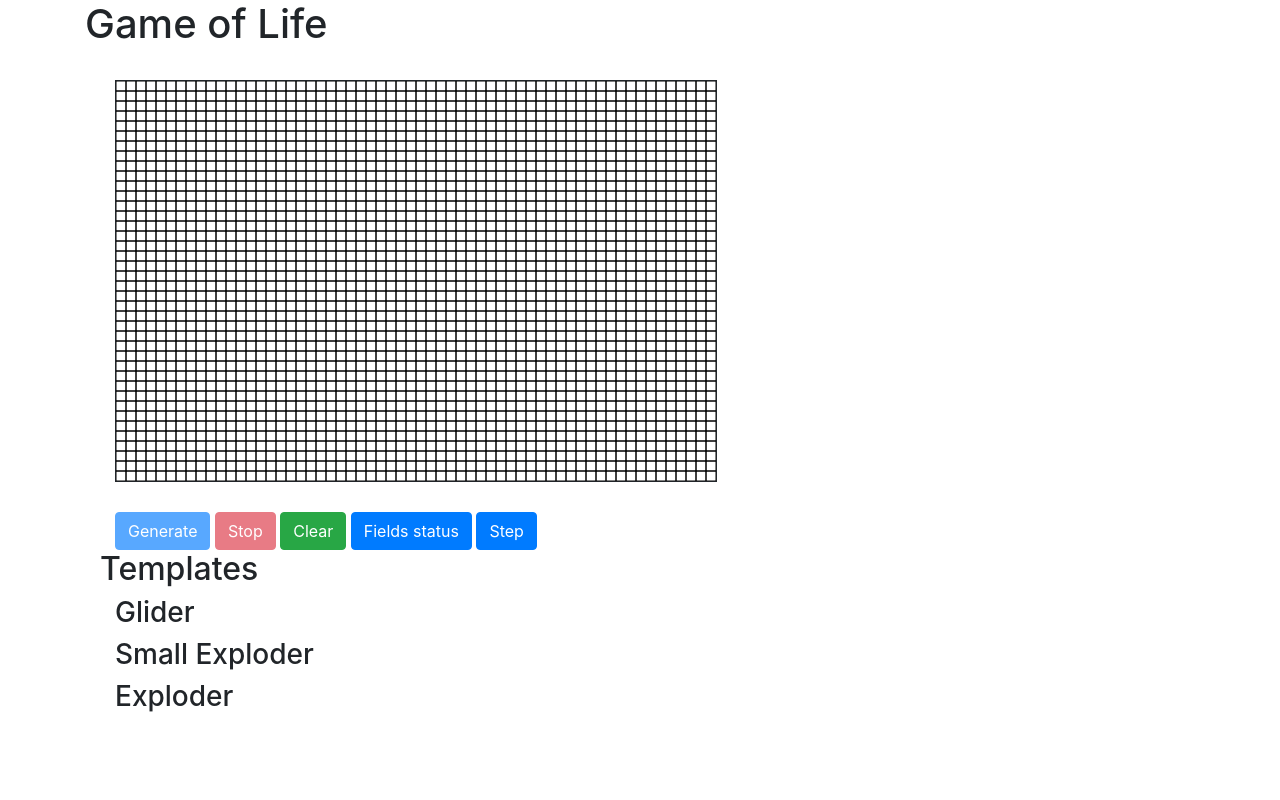
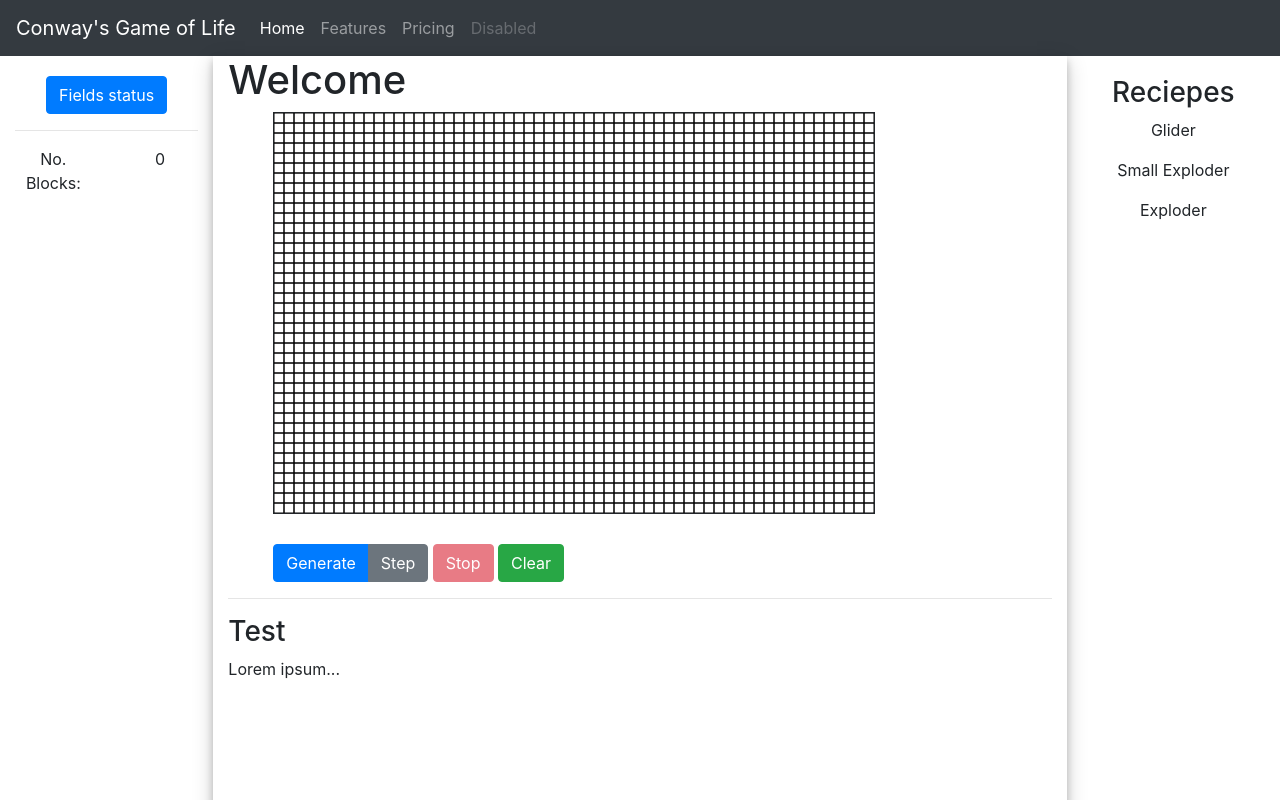
Before and after one commit to tilenmiklavic/game-of-life, a plain HTML site: page index.html in a window 1280 px wide. Shown: the top 800 px of the page. Drawn offline with nearby package versions, Linux system fonts and the light colour scheme.

Commit message:
Added block counter

```diff
--- a/index.css
+++ b/index.css
@@ -1,3 +1,39 @@
 canvas {
   border: 1px solid;
 }
+
+ /* Remove the navbar's default margin-bottom and rounded borders */
+ .navbar {
+  margin-bottom: 0;
+  border-radius: 0;
+}
+
+/* Set height of the grid so .sidenav can be 100% (adjust as needed) */
+.row.content {height: 1000px}
+
+/* Set gray background color and 100% height */
+.sidenav {
+  padding-top: 20px;
+  height: 100%;
+}
+
+/* Set black background color, white text and some padding */
+footer {
+  background-color: #f1f1f1 ;
+  color: white;
+  padding: 15px;
+  bottom: 0px;
+}
+
+.mainframe {
+  box-shadow: 0 4px 8px 0 rgba(0, 0, 0, 0.2), 0 6px 20px 0 rgba(0, 0, 0, 0.19);
+}
+
+/* On small screens, set height to 'auto' for sidenav and grid */
+@media screen and (max-width: 767px) {
+  .sidenav {
+    height: auto;
+    padding: 15px;
+  }
+  .row.content {height:auto;}
+}
--- a/index.html
+++ b/index.html
@@ -1,47 +1,104 @@
 <!DOCTYPE html>
 <html lang="en">
 <head>
-  <meta charset="UTF-8">
-  <meta name="viewport" content="width=device-width, initial-scale=1.0">
+  <title>Bootstrap Example</title>
+  <meta charset="utf-8">
+  <meta name="viewport" content="width=device-width, initial-scale=1">
+  <link rel="stylesheet" href="https://stackpath.bootstrapcdn.com/bootstrap/4.5.0/css/bootstrap.min.css" integrity="sha384-9aIt2nRpC12Uk9gS9baDl411NQApFmC26EwAOH8WgZl5MYYxFfc+NcPb1dKGj7Sk" crossorigin="anonymous">
   <link rel="stylesheet" href="index.css">
-  <link rel="stylesheet" href="https://stackpath.bootstrapcdn.com/bootstrap/4.5.0/css/bootstrap.min.css" integrity="sha384-9aIt2nRpC12Uk9gS9baDl411NQApFmC26EwAOH8WgZl5MYYxFfc+NcPb1dKGj7Sk" crossorigin="anonymous">
+  <script src="https://ajax.googleapis.com/ajax/libs/jquery/3.5.1/jquery.min.js"></script>
+  <script src="https://maxcdn.bootstrapcdn.com/bootstrap/3.4.1/js/bootstrap.min.js"></script>
   <script defer src="index.js"></script>
-  <script src="https://ajax.googleapis.com/ajax/libs/jquery/3.5.1/jquery.min.js"></script>
-  <title>Document</title>
 </head>
 <body>
-  <div class="container">
-    <h1>Game of Life</h1>
-    <br>
+
+<nav class="navbar navbar-expand-lg navbar-dark bg-dark">
+  <a class="navbar-brand" href="#">Conway's Game of Life</a>
+  <button class="navbar-toggler" type="button" data-toggle="collapse" data-target="#navbarNavAltMarkup" aria-controls="navbarNavAltMarkup" aria-expanded="false" aria-label="Toggle navigation">
+    <span class="navbar-toggler-icon"></span>
+  </button>
+  <div class="collapse navbar-collapse" id="navbarNavAltMarkup">
+    <div class="navbar-nav">
+      <a class="nav-item nav-link active" href="#">Home <span class="sr-only">(current)</span></a>
+      <a class="nav-item nav-link" href="#">Features</a>
+      <a class="nav-item nav-link" href="#">Pricing</a>
+      <a class="nav-item nav-link disabled" href="#" tabindex="-1" aria-disabled="true">Disabled</a>
+    </div>
   </div>
-  <div class="container">
-    <div >
-      <div class="col-8">
-        <div class="container">
-          <canvas id="myCanvas" width="600px" height="400px"></canvas>
+</nav>
+
+<div class="container-fluid text-center">
+  <div class="row content">
+
+    <!-- Links on the left side of the screen -->
+    <div class="col-sm-2 sidenav">
+      <button id="fields-btn" class="btn btn-primary" onclick="status()">Fields status</button>
+      <hr>
+      <div class="row">
+        <div class="col">
+          <p>No. Blocks:</p>
         </div>
-        <div class="container">
-          <br>
-          <button id="generate-btn" class="btn btn-primary" onclick="generate(1)" disabled>Generate</button>
-          <button id="stop-btn" class="btn btn-danger" onclick="stop()" disabled>Stop</button>
-          <button id="clear-btn" class="btn btn-success" onclick="clean_field()">Clear</button>
-          <button id="fields-btn" class="btn btn-primary" onclick="status()">Fields status</button>
-          <button id="step-btn" class="btn btn-primary" onclick="generate(100)">Step</button>
+        <div class="col">
+          <span id="block-num-span"></span>
         </div>
       </div>
-      <div class="col-3">
-        <h2>Templates</h2>
+    </div>
+
+    <!-- Main content of the webpage -->
+    <div class="col-sm-8 text-left mainframe">
+      <h1>Welcome</h1>
+      <div class="container">
+        <div >
+          <div class="col-8">
+            <div class="container">
+              <canvas id="myCanvas" width="600px" height="400px"></canvas>
+            </div>
+            <div class="container">
+              <br>
+              <div class="btn-group" role="group" aria-label="Basic example">
+                <button id="generate-btn" type="button" class="btn btn-primary" onclick="generate(1)" disabled">Generate</button>
+                <button id="step-btn" type="button" class="btn btn-secondary" onclick="generate(100)">Step</button>
+              </div>
+              <button id="stop-btn" class="btn btn-danger" onclick="stop()" disabled>Stop</button>
+              <button id="clear-btn" class="btn btn-success" onclick="clean_field()">Clear</button>
+            </div>
+          </div>
+        </div>
+      </div>
+      <hr>
+      <h3>Test</h3>
+      <p>Lorem ipsum...</p>
+    </div>
+
+    <!-- Comments on the right side of the screen -->
+    <div class="col-sm-2 sidenav">
+      <div class="well">
+        <h3>Reciepes</h3>
+      </div>
+      <div class="well">
         <div class="container" onclick="template(0)">
-          <h3>Glider</h3>
+          <p>Glider</p>
         </div>
         <div class="container" onclick="template(1)">
-          <h3>Small Exploder</h3>
+          <p>Small Exploder</p>
         </div>
         <div class="container" onclick="template(2)">
-          <h3>Exploder</h3>
+          <p>Exploder</p>
         </div>
       </div>
     </div>
   </div>
+</div>
+
+<footer class="text-muted">
+  <div class="container">
+    <p class="float-right">
+      <a href="#">Back to top</a>
+    </p>
+    <p>Album example is © Bootstrap, but please download and customize it for yourself!</p>
+    <p>New to Bootstrap? <a href="https://getbootstrap.com/">Visit the homepage</a> or read our <a href="/docs/4.5/getting-started/introduction/">getting started guide</a>.</p>
+  </div>
+</footer>
+
 </body>
 </html>
--- a/index.js
+++ b/index.js
@@ -4,6 +4,7 @@ var ctx = canvas.getContext("2d");
 var screenWidth = 600;
 var screenHeight = 400;
 var fields = [];
+var number_of_blocks = 0;
 var generating = false;
 
 // coordinates initalisaton
@@ -21,6 +22,8 @@ var init = [0,0];
 canvas.addEventListener('mousedown', function(e) {
   getCursorPosition(canvas, e)
 })
+
+
 
 // draw the inital field
 drawField();
@@ -76,6 +79,8 @@ function drawField() {
     curr[0] = init[0];
 
   }
+
+  reset_num_fields();
 }
 
 /**
@@ -115,6 +120,9 @@ function getCursorPosition(canvas, event) {
     fields.push(polje);
     recunt(polje, true);
     polje.print();
+
+    // reset status field
+    reset_num_fields();
   }
 
   drawField();
@@ -134,6 +142,13 @@ async function generate(indicator) {
   document.getElementById("generate-btn").disabled = true;
   document.getElementById("stop-btn").disabled = false;
   while (generating) {
+
+    // case where we run out of the fields or there was blank input
+    if (fields.length == 0) {
+      stop();
+      break;
+    }
+
     var new_fields = [];
     var candidates = [];
 
@@ -249,6 +264,7 @@ function clean_field() {
   fields = [];
   drawField();
 
+
   console.log(fields);
 }
 
@@ -310,6 +326,8 @@ function recount_on_removed(x, y) {
 
     }
   }
+
+  reset_num_fields();
 }
 
 function existing_field(x, y) {
@@ -350,9 +368,13 @@ function status() {
   console.log(fields);
 }
 
-function step() {
+/**
+ * function for recounting new number of fields on the board
+ */
+function reset_num_fields() {
+  $("#block-num-span").text(fields.length);
+}
 
-}
 
 /**
  * constructor for creating selected fields
```
